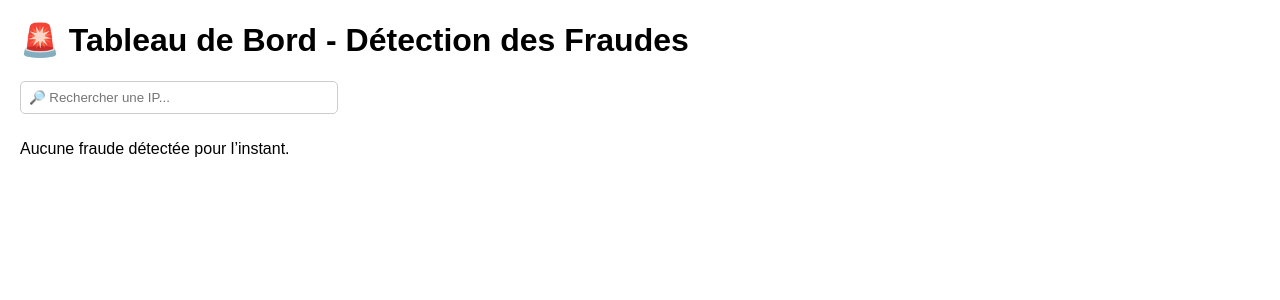
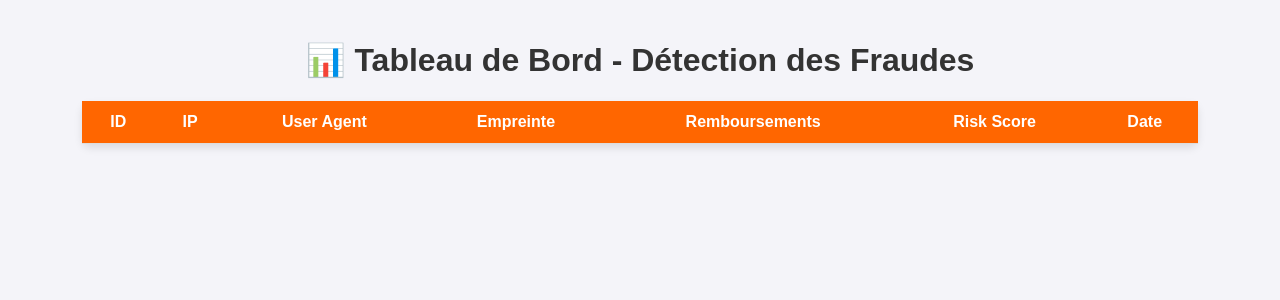
Before and after one commit to samy2prog/anti_refund_api, a Flask app: page /dashboard in a window 1280 px wide. Shown: the top 300 px of the page. Run offline with Flask 3, Linux system fonts and the light colour scheme; data that the repository does not hold is empty; some libraries are stand-ins or nearby versions.

Commit message:
Correction robuste du datetime dans le dashboard

```diff
--- a/templates/dashboard.html
+++ b/templates/dashboard.html
@@ -5,39 +5,59 @@
     <meta name="viewport" content="width=device-width, initial-scale=1.0">
     <title>Tableau de Bord - Détection des Fraudes</title>
     <style>
-        body { font-family: Arial, sans-serif; margin: 20px; }
-        table { width: 100%; border-collapse: collapse; margin-top: 20px; }
-        th, td { border: 1px solid black; padding: 8px; text-align: left; }
-        th { background-color: #f2f2f2; }
-        .high-risk { background-color: #ffcccc; }  /* Rouge pour risques élevés */
-        .medium-risk { background-color: #ffeb99; } /* Jaune pour risques moyens */
-        .low-risk { background-color: #ccffcc; }  /* Vert pour faibles risques */
-        input { margin-bottom: 10px; padding: 8px; width: 300px; border: 1px solid #ccc; border-radius: 5px; }
+        body {
+            font-family: Arial, sans-serif;
+            background-color: #f4f4f9;
+            margin: 0;
+            padding: 20px;
+            text-align: center;
+        }
+        h1 {
+            color: #333;
+        }
+        table {
+            width: 90%;
+            margin: 20px auto;
+            border-collapse: collapse;
+            background: #fff;
+            box-shadow: 0px 4px 8px rgba(0, 0, 0, 0.1);
+            border-radius: 8px;
+        }
+        th, td {
+            padding: 12px;
+            border-bottom: 1px solid #ddd;
+            text-align: center;
+        }
+        th {
+            background-color: #ff6600;
+            color: white;
+            font-size: 16px;
+        }
+        tr:nth-child(even) {
+            background-color: #f9f9f9;
+        }
+        .high-risk {
+            background-color: #ff4d4d !important; /* Rouge */
+            color: white;
+        }
+        .medium-risk {
+            background-color: #ffcc00 !important; /* Jaune */
+        }
+        .low-risk {
+            background-color: #4CAF50 !important; /* Vert */
+            color: white;
+        }
+        .datetime {
+            font-size: 14px;
+            color: #666;
+        }
     </style>
-    <script>
-        function searchIP() {
-            let input = document.getElementById("search").value.toLowerCase();
-            let table = document.getElementById("fraudTable");
-            let rows = table.getElementsByTagName("tr");
-
-            for (let i = 1; i < rows.length; i++) {  // Ignorer l'en-tête
-                let ip = rows[i].getElementsByTagName("td")[1];  // Colonne de l'IP
-                if (ip) {
-                    let ipText = ip.textContent || ip.innerText;
-                    rows[i].style.display = ipText.toLowerCase().includes(input) ? "" : "none";
-                }
-            }
-        }
-    </script>
 </head>
 <body>
-    <h1>🚨 Tableau de Bord - Détection des Fraudes</h1>
+    <h1>📊 Tableau de Bord - Détection des Fraudes</h1>
 
-    <!-- Champ de recherche -->
-    <input type="text" id="search" onkeyup="searchIP()" placeholder="🔎 Rechercher une IP...">
-
-    {% if users %}
-        <table id="fraudTable">
+    <table>
+        <thead>
             <tr>
                 <th>ID</th>
                 <th>IP</th>
@@ -47,20 +67,30 @@
                 <th>Risk Score</th>
                 <th>Date</th>
             </tr>
+        </thead>
+        <tbody>
             {% for user in users %}
-            <tr class="{% if user[5] >= 80 %}high-risk{% elif user[5] >= 40 %}medium-risk{% else %}low-risk{% endif %}">
+            <tr class="{% if user[4]|int >= 80 %}high-risk{% elif user[4]|int >= 40 %}medium-risk{% else %}low-risk{% endif %}">
                 <td>{{ user[0] }}</td>
                 <td>{{ user[1] }}</td>
                 <td>{{ user[2] }}</td>
-                <td>{{ user[3][:10] }}...</td>  <!-- Raccourcir l'empreinte -->
+                <td>{{ user[3] }}</td>
                 <td>{{ user[4] }}</td>
                 <td>{{ user[5] }}</td>
-                <td>{{ user[6] }}</td>
+                <td class="datetime">
+                    {% if user[6] is not none %}
+                        {% if user[6] is not string and user[6] is not int %}
+                            {{ user[6].strftime('%d-%m-%Y %H:%M:%S') }}
+                        {% else %}
+                            {{ user[6] }}
+                        {% endif %}
+                    {% else %}
+                        Inconnue
+                    {% endif %}
+                </td>
             </tr>
             {% endfor %}
-        </table>
-    {% else %}
-        <p>Aucune fraude détectée pour l’instant.</p>
-    {% endif %}
+        </tbody>
+    </table>
 </body>
 </html>
```
